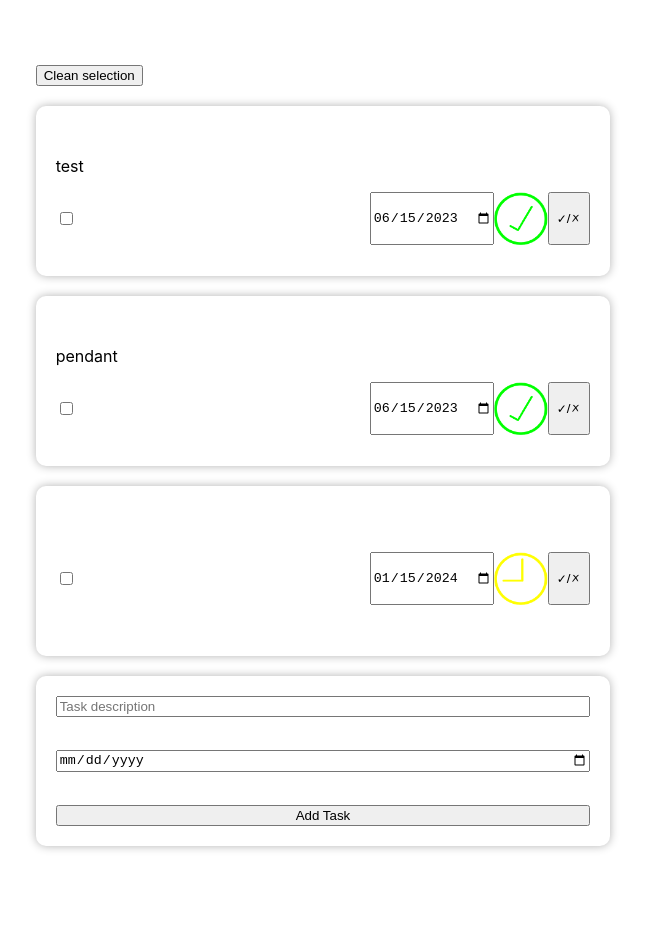
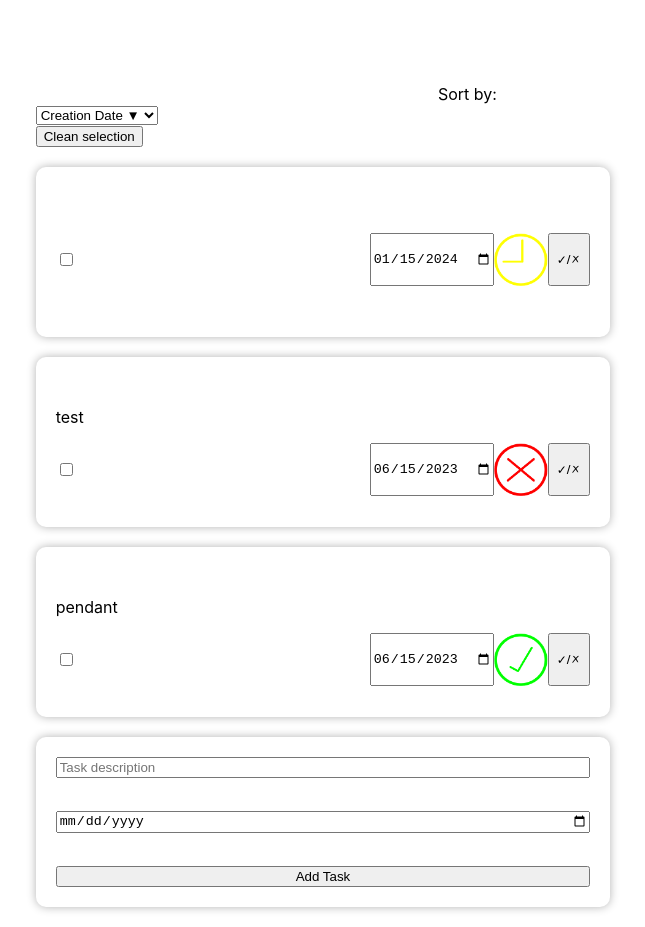
Before and after one commit to pythonandre/app-tareas, a React (Create React App) app: page / in a window 1280 px wide. Shown: the whole page, without its empty margins (317-962 px from the left). Before the commit the page ends 866 px from the top, so only its background shows below. Built offline with nearby package versions, Linux system fonts and the light colour scheme; data requests are answered from the project's data file.

Commit message:
sort working

```diff
--- a/db.json
+++ b/db.json
@@ -4,7 +4,7 @@
       "descripcion": "test",
       "fecha_creacion": "2023-06-14T00:00:00.000Z",
       "fecha_vencimiento": "2024-08-23T20:43:54.742Z",
-      "isDone": true,
+      "isDone": false,
       "id": 1
     },
     {
--- a/src/components/taskComponent.tsx
+++ b/src/components/taskComponent.tsx
@@ -18,12 +18,16 @@ const Task = () => {
   const [newTaskDueDate, setNewTaskDueDate] = useState<string>('');
   const [selectedTasks, setSelectedTasks] = useState<number[]>([]);
   const [completedTasks, setCompletedTasks] = useState<number[]>([]);
+  const [filterType, setFilterType] = useState<string>('creation'); // 'creation', 'due', 'status'
+  const [filterOrder, setFilterOrder] = useState<string>('desc'); // 'desc', 'asc'
+  const [originalData, setOriginalData] = useState<any[]>([]);
 
 
   useEffect(() => {
     if (obtainedData?.length === 0) {
       dispatch(fetchData()).then((fetchedData: any) => {
         setObtainedData(fetchedData);
+        setOriginalData(fetchedData); // Guardar una copia de los datos originales
       });
     }
   }, [obtainedData, dispatch]);
@@ -34,6 +38,15 @@ const Task = () => {
     const year = date.getFullYear();
     return year + '-' + 0 + month.toString() + '-' + day;
   }
+
+  const handleFilterChange = (type: string) => {
+    if (type === filterType) {
+      setFilterOrder(filterOrder === 'desc' ? 'asc' : 'desc');
+    } else {
+      setFilterType(type);
+      setFilterOrder('desc'); // Restablecer el orden al cambiar el tipo de filtro
+    }
+  };
 
   const handleAddTask = async () => {
     const newDueDate = new Date();
@@ -115,10 +128,46 @@ const Task = () => {
     <>
       <div>
         <div>
+        <div>
+          <br></br>
+            <label htmlFor="sortDropdown" className="dropdown">Sort by:</label>
+            <select
+              id="sortDropdown"
+              value={filterType}
+              onChange={(e) => handleFilterChange(e.target.value)}
+            >
+              <option value="creation">
+                Creation Date {filterType === 'creation' && (filterOrder === 'desc' ? '▼' : '▲')}
+              </option>
+              <option value="due">
+                Due Date {filterType === 'due' && (filterOrder === 'desc' ? '▼' : '▲')}
+              </option>
+              <option value="status">
+                Status {filterType === 'status' && (filterOrder === 'desc' ? '▼' : '▲')}
+              </option>
+            </select>
+          </div>
           <button onClick={handleCleanSelection}>Clean selection</button>
         </div>
         <br></br>
-        {data?.map(task => {
+        {data
+          .sort((a, b) => {
+            if (filterType === 'creation') {
+              return filterOrder === 'desc'
+                ? new Date(b.fecha_creacion).getTime() - new Date(a.fecha_creacion).getTime()
+                : new Date(a.fecha_creacion).getTime() - new Date(b.fecha_creacion).getTime();
+            } else if (filterType === 'due') {
+              return filterOrder === 'desc'
+                ? new Date(a.fecha_vencimiento).getTime() - new Date(b.fecha_vencimiento).getTime()
+                : new Date(b.fecha_vencimiento).getTime() - new Date(a.fecha_vencimiento).getTime();
+            } else if (filterType === 'status') {
+              return filterOrder === 'asc'
+                ? (b.isDone ? 1 : 0) - (a.isDone ? 1 : 0)
+                : (a.isDone ? 1 : 0) - (b.isDone ? 1 : 0);
+            }
+            return 0;
+          })
+          .map(task => {
             const taskIsDone = task.isDone;
             const taskCreationDate = new Date(task.fecha_creacion);
             const taskDueDate = new Date(task.fecha_vencimiento);
@@ -136,7 +185,7 @@ const Task = () => {
                     />
                     <input type="date" className="date" value={formatDate(new Date(task.fecha_creacion))} />
                     <img src={taskIsDone ? mark : (isTheSameYear ? clock : cross)} style={{ width: '10%' }} />
-                  <button style={{width: "10%"}} onClick={() => switchStatus(task.id)}><span style={{fontSize: "12px"}}>✓</span>/<span style={{fontSize: "14px"}}>🗴</span></button>
+                    <button style={{ width: "10%" }} onClick={() => switchStatus(task.id)}><span style={{ fontSize: "12px" }}>✓</span>/<span style={{ fontSize: "14px" }}>🗴</span></button>
                   </div>
                 </div>
                 <br />
--- a/src/components/taskStyles.css
+++ b/src/components/taskStyles.css
@@ -24,3 +24,7 @@
 .date {
   margin-left: 55%;
 }
+
+.dropdown {
+  margin-left: 70%;
+}
```
Lines whose indentation alone changed are shown as unchanged.
